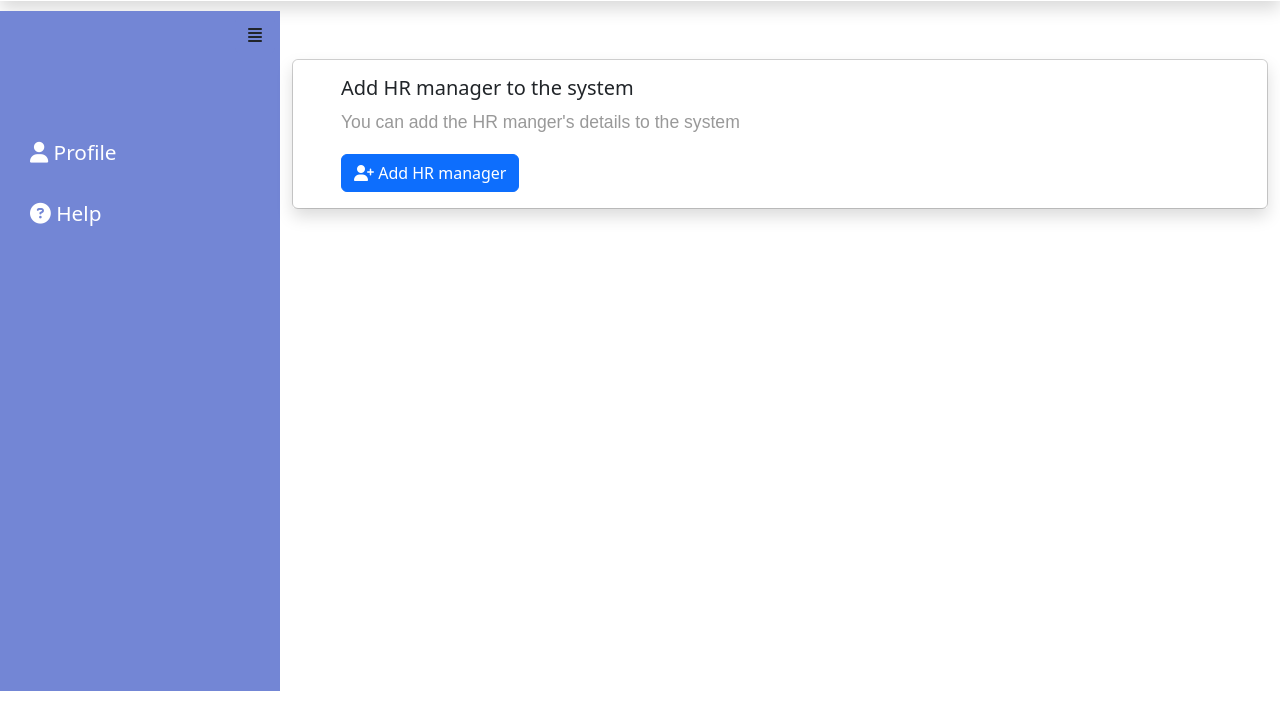
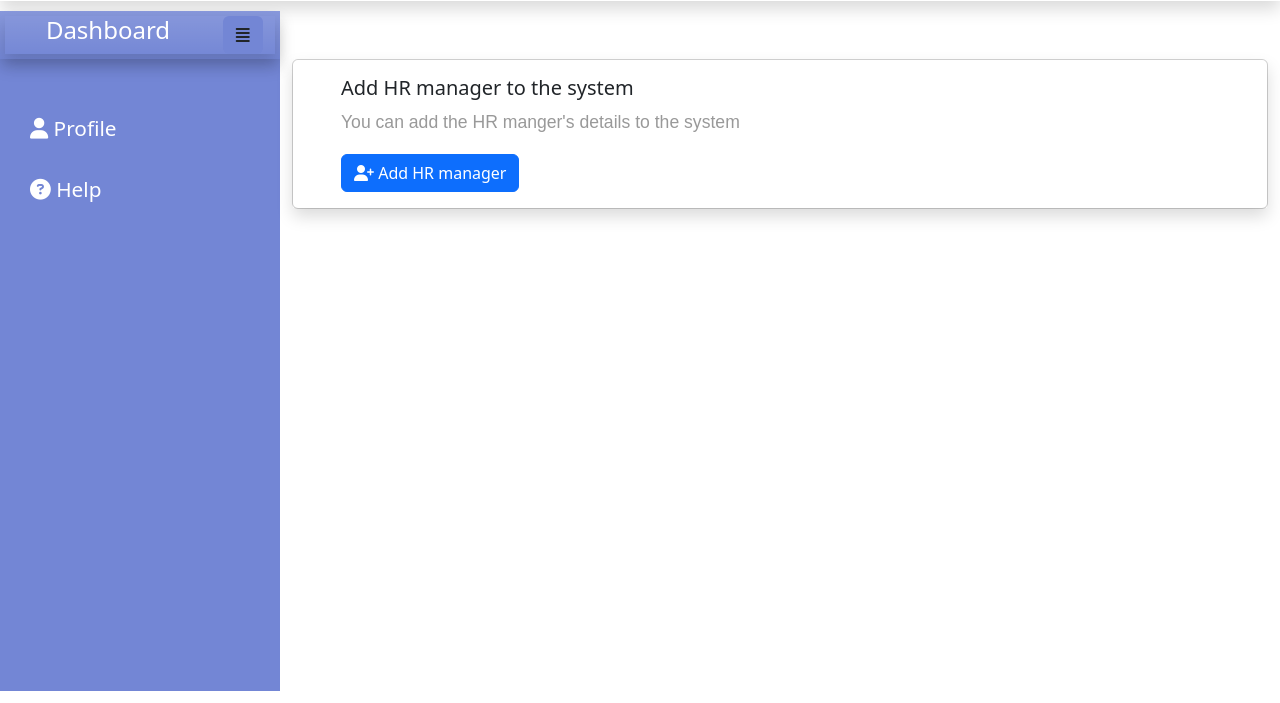
Before and after one commit to dinushaAsamarakoon/HRM_System-DBS, a PHP site: page /app/views/dashboard/admin.php in a window 1280 px wide. Shown: the part 97-800 px from the top of the page. Run offline with PHP 8.4, Linux system fonts and the light colour scheme; some libraries are stand-ins or nearby versions.

Commit message:
change some style

```diff
--- a/app/controllers/Home.php
+++ b/app/controllers/Home.php
@@ -8,6 +8,7 @@ class Home extends Controller{
     }
 
     public function indexAction(){
+        Session::delete();
         $message = $_SESSION['message'] ?? "";
         if(isset($_SESSION['username'])){
             Router::redirect("EmployeeDashboard");
--- a/app/views/dashboard/admin.php
+++ b/app/views/dashboard/admin.php
@@ -35,13 +35,22 @@
 <div class="wrapper" >
     <!-- Sidebar -->
     <nav id="sidebar">
-        <div class="sidebar-header">
-            <!--            <h3>Bootstrap Sidebar</h3>-->
-            <button type="button" id="sidebarCollapse" class="btn " style="background-color: #7386D5;">
-                <i class="fa-solid fa-align-justify"></i>
-            </button>
+        <div class="sidebar-header w-100 bg-opacity-75 bg-gradient shadow ">
+            <div class="container shadow d-flex justify-content-center">
+                <div class="row  ">
+                    <div class="col-md-10">
+                        <h4> Dashboard</h4>
+                    </div>
+                    <div class="col-md-1">
+                        <button type="button" id="sidebarCollapse" class="btn " style="background-color: #7386D5;">
+                            <i class="fa-solid fa-align-justify"></i>
+                        </button>
+                    </div>
+
+                </div>
+            </div>
         </div>
-        <br>  <br>  <br>  <br>
+        <br> <br> <br>
 
         <ul class="list-unstyled components " id="list1">
 
```
Also changed, not shown: app/views/dashboard/hrmanager.php (+16 -6 lines), app/views/dashboard/nmemployee.php (+14 -5 lines).
